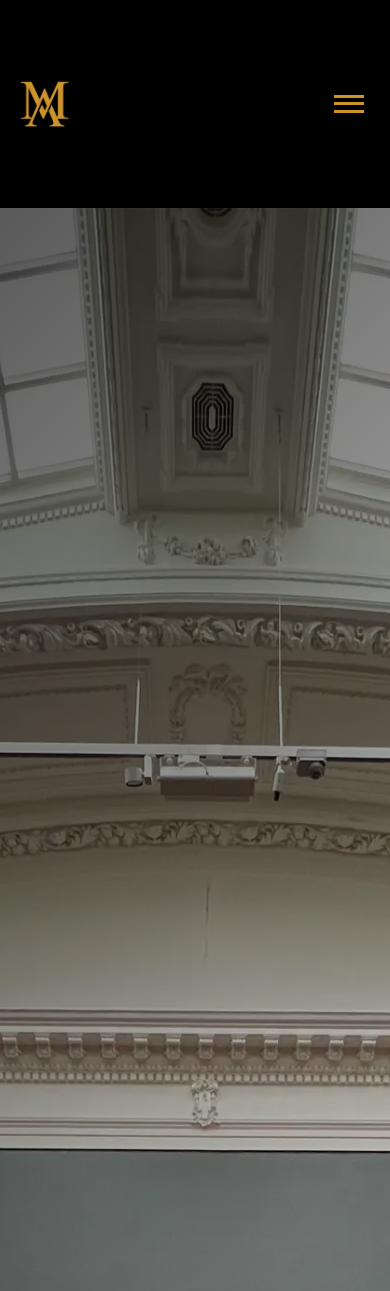
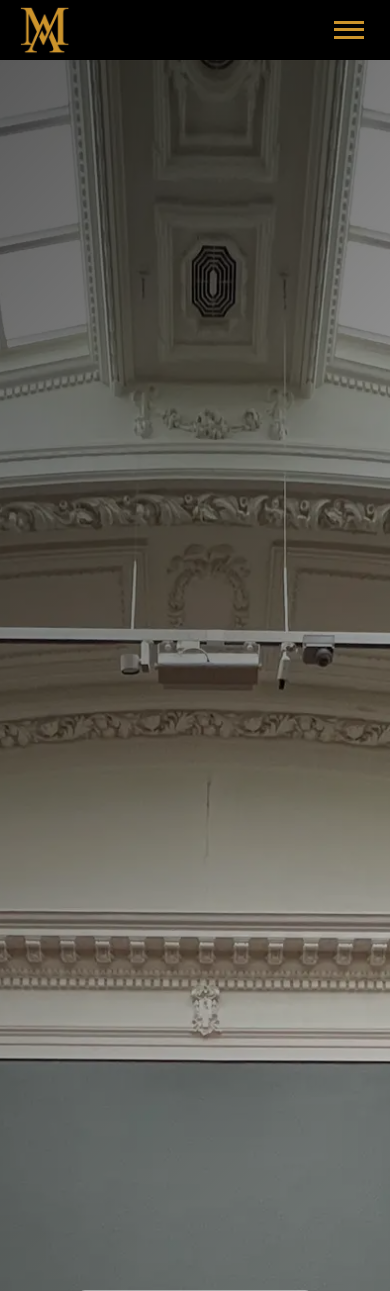
Before and after one commit to chiefofstack/html-portfolio, a PHP site: page / in a window 390 px wide. Shown: the top 1291 px of the page. Run offline with PHP 8.4, Linux system fonts and the light colour scheme; style sheets or scripts are compiled from the project's sources; some libraries are stand-ins or nearby versions; some web fonts are replaced.

Commit message:
add sidebar fixed height for mobile devices + fixed sidebar width for medium viewport and up

```diff
--- a/scss/layout/_grid.scss
+++ b/scss/layout/_grid.scss
@@ -3,7 +3,6 @@
 //CSS Grid
 .grid{
     display:grid;
-    grid-template-rows: 8vh 92vh;
 }
 
 .content{
@@ -51,9 +50,19 @@
     }
 }
 
+// Sidebar height on mobile
+@media(max-width: map.get($breakpoints, "md")){
+    @media(min-height:0){
+        .grid{
+            grid-template-rows: 60px calc(100vh - 60px);
+        }
+    }
+}
+
+// Sidebar width on desktop
 @media (min-width: map.get($breakpoints, "md")){
     .grid{
-        grid-template-columns: 30vw 70vw;
+        grid-template-columns: 25vw 75vw;
         grid-template-rows:100vh;
     }
 
@@ -67,6 +76,6 @@
 
 @media (min-width: map.get($breakpoints, "lg")){
     .grid{
-        grid-template-columns: 15vw 85vw;
+        grid-template-columns: 250px calc(100vw - 250px);
     }
 }
```
